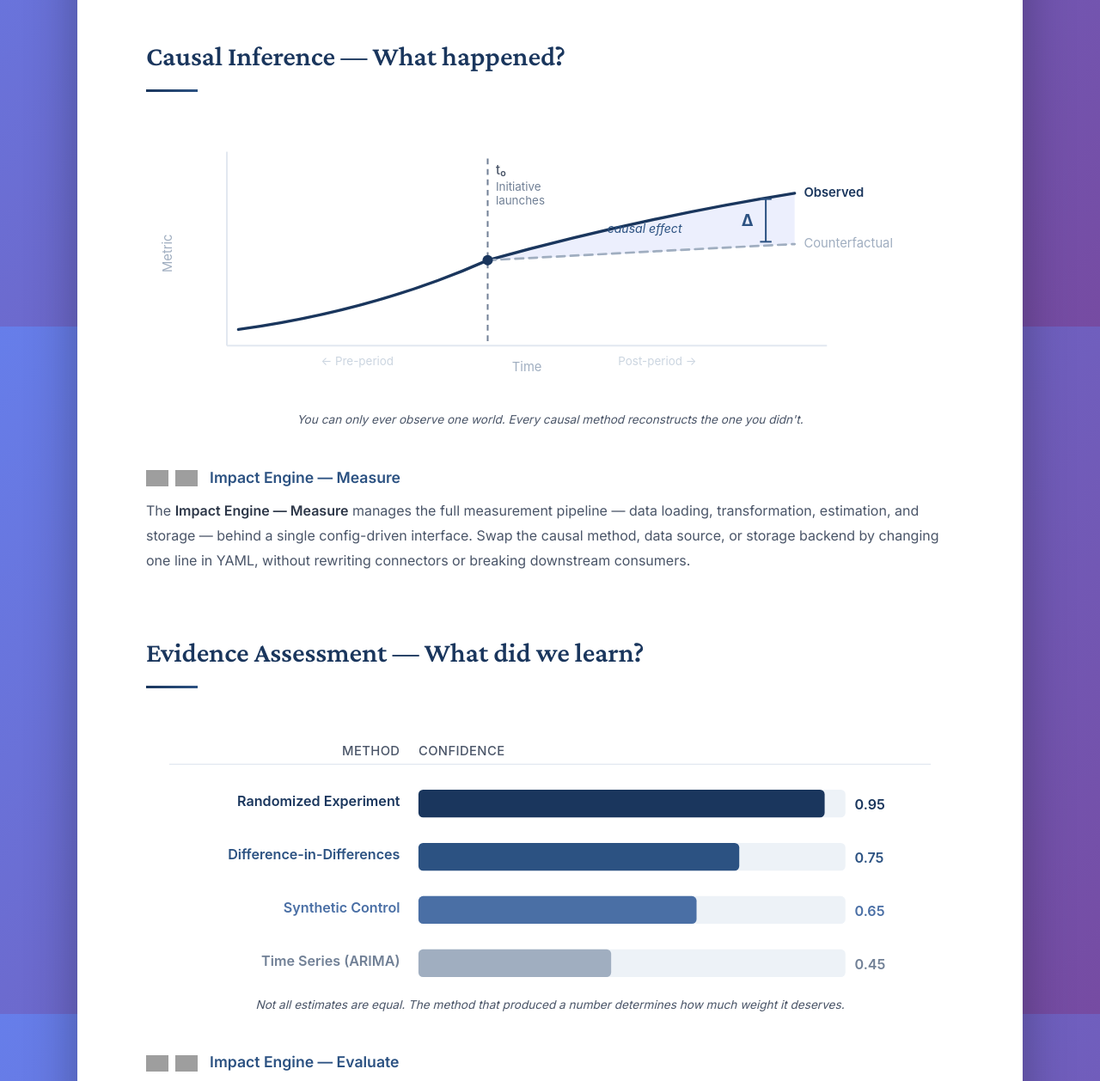
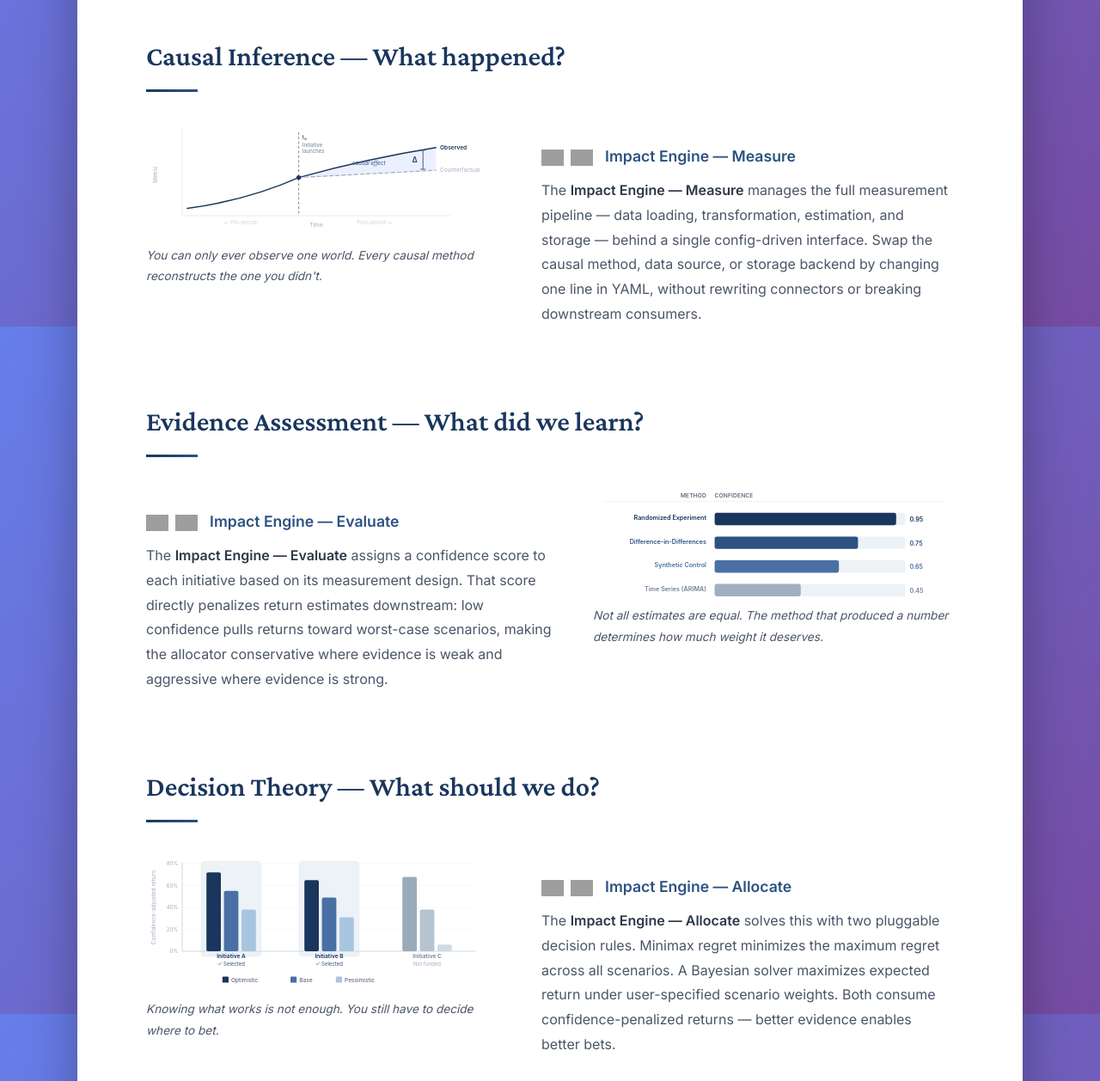
Before and after one commit to eisenhauerIO/tools-impact-engine-website, a plain HTML site: page science.html in a window 1280 px wide. Shown: the part 420-1678 px from the top of the page at 86% size. Drawn offline with nearby package versions, Linux system fonts and the light colour scheme; grey boxes are pictures that could not be loaded.

Commit message:
Pair each figure with its component description side-by-side
section-flex layout: figure + one-line caption on one side, component
h4/p on the other. Alternates left/right across the three sections.
No long prose — just the visual and the implementation blurb.

Co-Authored-By: Claude Sonnet 4.6 <noreply@anthropic.com>

```diff
--- a/science.html
+++ b/science.html
@@ -30,11 +30,13 @@
 
             <main>
                 <h2>Causal Inference — What happened?</h2>
-                <div class="diagram-container">
+                <div class="section-flex">
+                    <div class="section-image" style="max-width: 420px;">
                         <img src="img/counterfactual.svg"
                              alt="Timeline showing observed outcome diverging from the unobservable counterfactual after an initiative launches.">
                         <p class="diagram-caption">You can only ever observe one world. Every causal method reconstructs the one you didn't.</p>
                     </div>
+                    <div class="section-text">
                         <h4>
                             <span class="badges">
                                 <a href="https://github.com/eisenhauerIO/tools-impact-engine-measure/actions/workflows/ci.yaml" target="_blank"><img src="https://github.com/eisenhauerIO/tools-impact-engine-measure/actions/workflows/ci.yaml/badge.svg" alt="CI"></a>
@@ -49,13 +51,12 @@
                             storage backend by changing one line in YAML, without rewriting connectors
                             or breaking downstream consumers.
                         </p>
+                    </div>
+                </div>
 
                 <h2>Evidence Assessment — What did we learn?</h2>
-                <div class="diagram-container">
-                    <img src="img/evidence-hierarchy.svg"
-                         alt="Horizontal confidence bars for four causal methods, decreasing from Randomized Experiment (0.95) down to Time Series ARIMA (0.45).">
-                    <p class="diagram-caption">Not all estimates are equal. The method that produced a number determines how much weight it deserves.</p>
-                </div>
+                <div class="section-flex">
+                    <div class="section-text">
                         <h4>
                             <span class="badges">
                                 <a href="https://github.com/eisenhauerIO/tools-impact-engine-evaluate/actions/workflows/ci.yaml" target="_blank"><img src="https://github.com/eisenhauerIO/tools-impact-engine-evaluate/actions/workflows/ci.yaml/badge.svg" alt="CI"></a>
@@ -70,13 +71,22 @@
                             worst-case scenarios, making the allocator conservative where evidence is
                             weak and aggressive where evidence is strong.
                         </p>
+                    </div>
+                    <div class="section-image" style="max-width: 420px;">
+                        <img src="img/evidence-hierarchy.svg"
+                             alt="Horizontal confidence bars for four causal methods, decreasing from Randomized Experiment (0.95) down to Time Series ARIMA (0.45).">
+                        <p class="diagram-caption">Not all estimates are equal. The method that produced a number determines how much weight it deserves.</p>
+                    </div>
+                </div>
 
                 <h2>Decision Theory — What should we do?</h2>
-                <div class="diagram-container">
+                <div class="section-flex">
+                    <div class="section-image" style="max-width: 420px;">
                         <img src="img/portfolio-allocation.svg"
                              alt="Grouped bar chart showing confidence-adjusted returns for three initiatives across optimistic, base, and pessimistic scenarios. Initiatives A and B are selected; C is not funded due to its near-zero pessimistic return.">
                         <p class="diagram-caption">Knowing what works is not enough. You still have to decide where to bet.</p>
                     </div>
+                    <div class="section-text">
                         <h4>
                             <span class="badges">
                                 <a href="https://github.com/eisenhauerIO/tools-impact-engine-allocate/actions/workflows/ci.yaml" target="_blank"><img src="https://github.com/eisenhauerIO/tools-impact-engine-allocate/actions/workflows/ci.yaml/badge.svg" alt="CI"></a>
@@ -91,6 +101,8 @@
                             user-specified scenario weights. Both consume confidence-penalized
                             returns — better evidence enables better bets.
                         </p>
+                    </div>
+                </div>
 
                 <a href="index.html" class="back-link">
                     <svg xmlns="http://www.w3.org/2000/svg" width="20" height="20" viewBox="0 0 24 24" fill="none" stroke="currentColor" stroke-width="2" stroke-linecap="round" stroke-linejoin="round">
```
Lines whose indentation alone changed are shown as unchanged.
